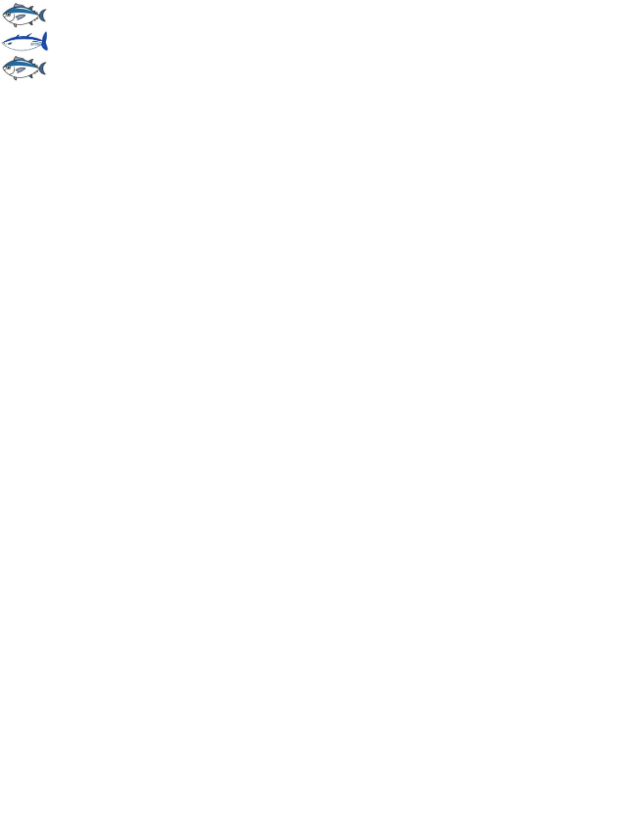
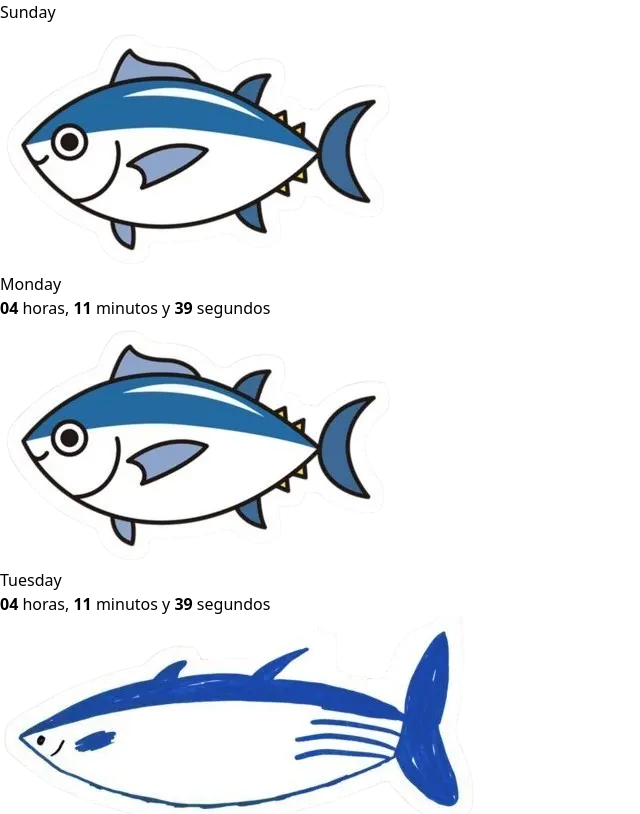
Before and after one commit to GlendyT/ksjteam, a React (Vite) app: page / in a window 1280 px wide. Shown: the top 814 px of the page, without its empty margins (0-640 px from the left). Built offline with nearby package versions, Linux system fonts and the light colour scheme.

Commit message:
add some css to the calendar

```diff
--- a/src/App.tsx
+++ b/src/App.tsx
@@ -1,7 +1,5 @@
 //import { Fishing } from "./components/Fishing";
-//import ScheduledImage from "./components/ScheduledImage";
-
-import Imagenes from "./components/Imagenes";
+import ScheduledImage from "./components/ScheduledImage";
 
 //import Waves from "./waves/Waves";
 
@@ -12,8 +10,7 @@ function App() {
         <Fishing />
       </div>
       <Waves /> */}
-      {/* <ScheduledImage/> */}
-      <Imagenes/>
+      <ScheduledImage />
     </div>
   );
 }
--- a/src/components/Imagenes.tsx
+++ /dev/null
@@ -1,14 +0,0 @@
-import jin from "../assets/fish1.webp";
-import jin2 from "../assets/fish2.webp";
-
-const Imagenes = () => {
-  return (
-    <div className="min-h-screen flex flex-row items-center justify-center">
-      <img src={jin} alt="imagen de un pez" height={150} width={50} />
-      <img src={jin2} alt="imagen de un pez" height={150} width={50} />
-      <img src={jin} alt="imagen de un pez" height={150} width={50} />
-    </div>
-  );
-};
-
-export default Imagenes;
--- a/src/components/ScheduledImage.tsx
+++ b/src/components/ScheduledImage.tsx
@@ -2,35 +2,51 @@ import useReveal from "../hooks/useReveal";
 import { weekdays } from "./Data";
 
 function ScheduledImage() {
-  const { itIsMidnight, onStartNextCountdownClick, padNumber, timeLeft, currentDayIndex, allImagesDisplayed } = useReveal();
+  const {
+    itIsMidnight,
+    padNumber,
+    timeLeft, // Tiempo global para el contador
+    currentDayIndex,
+    allImagesDisplayed, // Indica si todas las imágenes se mostraron
+  } = useReveal();
 
   return (
-    <div className="App">
+    <div className="min-h-screen flex items-center justify-center">
       {itIsMidnight ? (
-        <div className="is-midnight-wrapper">
-          <h1>¡Es medianoche!</h1>
-          <button onClick={onStartNextCountdownClick}>
-            Comenzar cuenta para el próximo día
-          </button>
-        </div>
+        <></>
       ) : (
-        <div className="countdown-wrapper">
+        <div className="flex p-4">
+          <div className="grid grid-cols-7  gap-4 mt-4 max-sm:grid-cols-2 max-lg:grid-cols-3">
+            {weekdays.map((weekday, index) => {
+              const isImageVisible =
+                index <= currentDayIndex || allImagesDisplayed;
+
+              return (
+                <div
+                  key={index}
+                  className=" border-2 border-black flex flex-col justify-center"
+                >
+                  <h2 className="text-center">{weekday.day}</h2>
+                  {!isImageVisible && (
+                    <div className="flex items-center px-2">
                       <span>
                         <b>{padNumber(timeLeft.hours)}</b> horas,{" "}
                         <b>{padNumber(timeLeft.minutes)}</b> minutos y{" "}
                         <b>{padNumber(timeLeft.seconds)}</b> segundos
                       </span>
+                    </div>
+                  )}
 
-          <div className="grid grid-cols-7 gap-4 mt-4">
-            {weekdays.map((weekday, index) => (
                   <div
-                key={index}
-                className={`image-wrapper ${index <= currentDayIndex || allImagesDisplayed ? "visible" : "invisible"}`}
+                    className={`image-container ${
+                      isImageVisible ? "visible" : "invisible"
+                    }`}
                   >
-                <h2>{weekday.day}</h2>
                     <img src={weekday.image} alt={weekday.day} />
                   </div>
-            ))}
+                </div>
+              );
+            })}
           </div>
         </div>
       )}
@@ -38,5 +54,4 @@ function ScheduledImage() {
   );
 }
 
-
 export default ScheduledImage;
--- a/src/context/RevealProvider.tsx
+++ b/src/context/RevealProvider.tsx
@@ -12,11 +12,7 @@ type RevealContextProps = {
   itIsMidnight: boolean;
   onStartNextCountdownClick: () => void;
   padNumber: (arg0: number) => string;
-  timeLeft: {
-    hours: number;
-    minutes: number;
-    seconds: number;
-  };
+  timeLeft: { hours: number; minutes: number; seconds: number };
   currentDayIndex: number;
   allImagesDisplayed: boolean;
 };
@@ -30,7 +26,7 @@ const RevealProvider = ({ children }: RevealProviderProps) => {
   const getNextMidnight = () => {
     const now = new Date();
     const nextMidnight = new Date(now);
-    nextMidnight.setHours(24, 0, 0, 0); // Set to midnight of the next day
+    nextMidnight.setHours(24, 0, 0, 0);
     return nextMidnight;
   };
 
@@ -47,18 +43,25 @@ const RevealProvider = ({ children }: RevealProviderProps) => {
   const intervalRef = useRef<number | null>(null);
   const [itIsMidnight, setItIsMidnight] = useState(false);
   const [nextMidnight, setNextMidnight] = useState(getNextMidnight());
-  const [timeLeft, setTimeLeft] = useState({
-    hours: 0,
-    minutes: 0,
-    seconds: 0,
-  });
-  const [currentDayIndex, setCurrentDayIndex] = useState(0);
+  const [timeLeft, setTimeLeft] = useState({ hours: 0, minutes: 0, seconds: 0 });
+  const [currentDayIndex, setCurrentDayIndex] = useState(-1); // Inicializar en -1 para que no se muestren imágenes al principio
   const [previousMinute, setPreviousMinute] = useState<number | null>(null);
-  const [allImagesDisplayed, setAllImagesDisplayed] = useState(false); // Track if all images have been displayed
+  const [allImagesDisplayed, setAllImagesDisplayed] = useState(false);
 
   const updateTimeLeft = useCallback(() => {
     const now = new Date();
     const timeDiffInMs = nextMidnight.getTime() - now.getTime();
+    const seconds = 1000;
+    const minutes = seconds * 60;
+    const hours = minutes * 60;
+
+    const timeRemaining = {
+      hours: Math.floor(timeDiffInMs / hours),
+      minutes: Math.floor((timeDiffInMs % hours) / minutes),
+      seconds: Math.floor((timeDiffInMs % minutes) / seconds),
+    };
+
+    setTimeLeft(timeRemaining);
 
     if (timeDiffInMs <= 0) {
       window.clearInterval(intervalRef.current!);
@@ -66,40 +69,33 @@ const RevealProvider = ({ children }: RevealProviderProps) => {
       setNextMidnight(getNextMidnight());
     }
 
-    const seconds = 1000;
-    const minutes = seconds * 60;
-    const hours = minutes * 60;
+    // Asegurarnos de que solo se incrementa el índice de día cuando pasa 1 minuto completo
+    if (timeRemaining.minutes !== previousMinute) {
+      setCurrentDayIndex((prevIndex) => {
+        const newIndex = prevIndex + 1;
 
-    const newTimeLeft = {
-      hours: Math.floor(timeDiffInMs / hours),
-      minutes: Math.floor((timeDiffInMs % hours) / minutes),
-      seconds: Math.floor((timeDiffInMs % minutes) / seconds),
-    };
+        // No incrementar más allá del límite de días (7 días en total)
+        if (newIndex >= weekdays.length) {
+          setAllImagesDisplayed(true);
+          window.clearInterval(intervalRef.current!);
+          return prevIndex;
+        }
 
-    setTimeLeft(newTimeLeft);
-
-    // Stop the countdown and display all images when the last image is shown
-    if (newTimeLeft.minutes !== previousMinute) {
-      setCurrentDayIndex((prevIndex) => {
-        const newIndex = (prevIndex + 1) % weekdays.length;
-        // If all images have been shown, stop updating
-        if (newIndex === 6) {
-          // Once the last image is displayed (index 6)
-          setAllImagesDisplayed(true);
-          window.clearInterval(intervalRef.current!); // Stop the countdown
-        }
         return newIndex;
       });
-      setPreviousMinute(newTimeLeft.minutes);
+
+      setPreviousMinute(timeRemaining.minutes);
     }
   }, [nextMidnight, previousMinute]);
 
   useEffect(() => {
+    // Si ya es medianoche, no iniciamos el contador.
     if (isItMidnight()) {
       setItIsMidnight(true);
       return;
     }
 
+    // Comenzamos el contador de tiempo y actualizamos cada segundo
     updateTimeLeft();
     intervalRef.current = window.setInterval(updateTimeLeft, 1000);
 
@@ -112,8 +108,8 @@ const RevealProvider = ({ children }: RevealProviderProps) => {
     updateTimeLeft();
     intervalRef.current = window.setInterval(updateTimeLeft, 1000);
     setItIsMidnight(false);
-    setAllImagesDisplayed(false); // Reset the display state when starting the countdown
-    setCurrentDayIndex(0); // Reset the index to 0 when restarting
+    setAllImagesDisplayed(false);
+    setCurrentDayIndex(-1); // Reiniciar a -1 para no mostrar imágenes inmediatamente
   };
 
   return (
@@ -124,7 +120,7 @@ const RevealProvider = ({ children }: RevealProviderProps) => {
         padNumber,
         timeLeft,
         currentDayIndex,
-        allImagesDisplayed, // Expose the new state
+        allImagesDisplayed,
       }}
     >
       {children}
--- a/src/main.tsx
+++ b/src/main.tsx
@@ -1,4 +1,4 @@
-import { StrictMode } from "react";
+//import { StrictMode } from "react";
 import { createRoot } from "react-dom/client";
 import "./index.css";
 import App from "./App";
@@ -6,11 +6,11 @@ import { FishProvider } from "./context/FishProvider";
 import { RevealProvider } from "./context/RevealProvider";
 
 createRoot(document.getElementById("root")!).render(
-  <StrictMode>
+
     <FishProvider>
       <RevealProvider>
         <App />
       </RevealProvider>
     </FishProvider>
-  </StrictMode>
+
 );
```
Also changed, not shown: 1 other file (tests, documents, lock files or other folders). Lines whose indentation alone changed are shown as unchanged.
